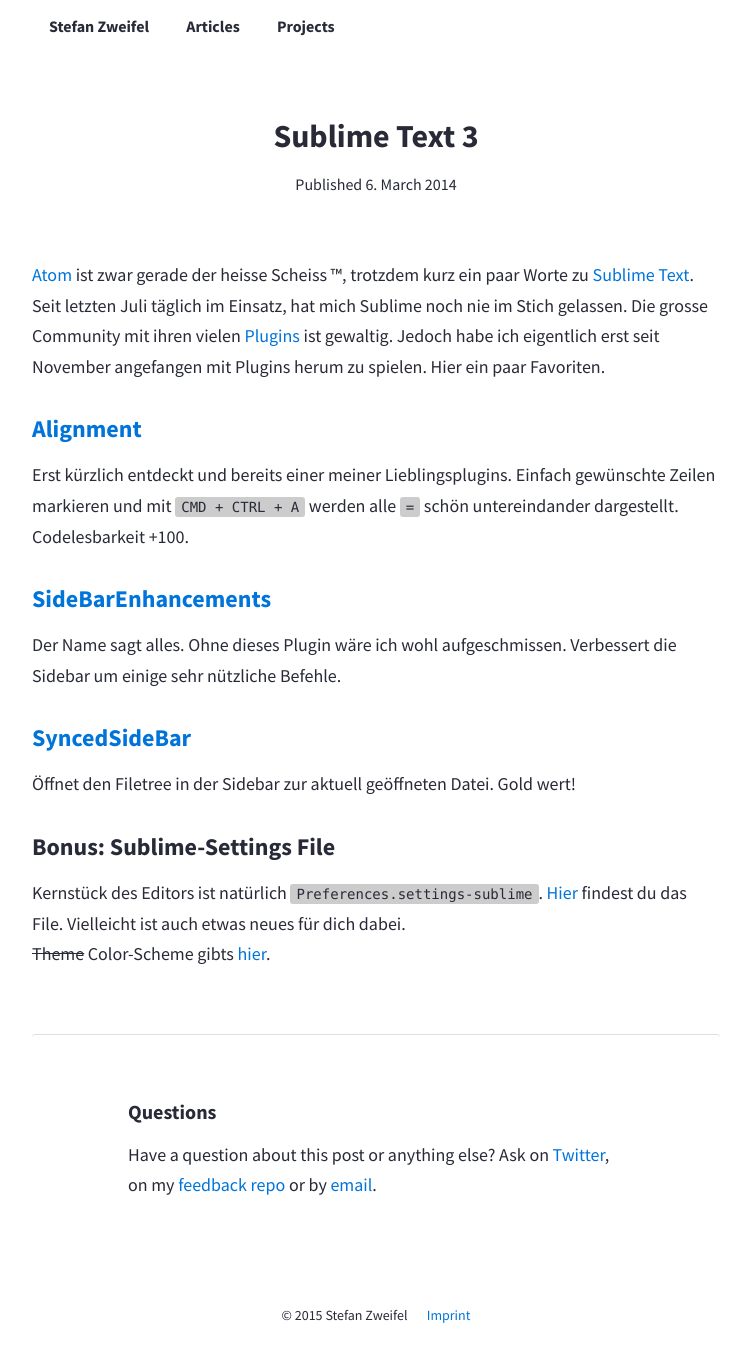
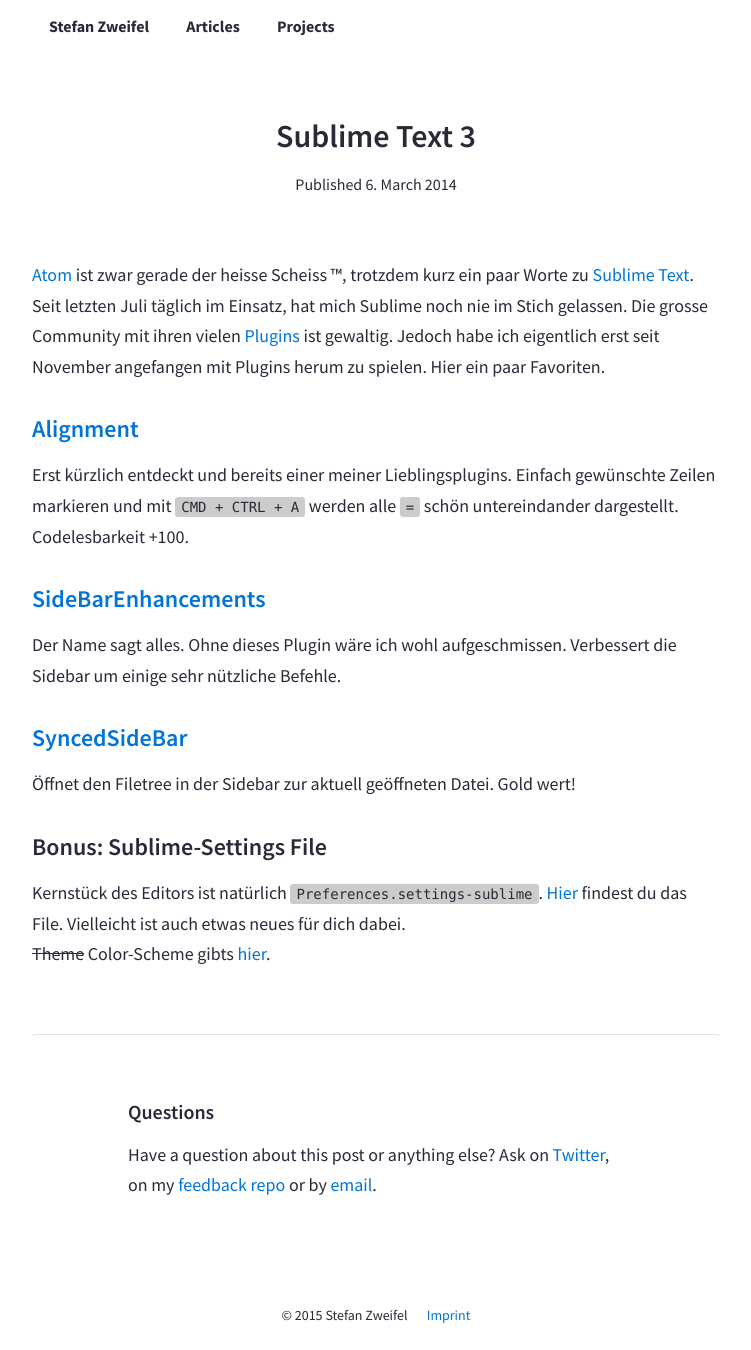
Before and after one commit to daybugging/stefanzweifel.io, a Jekyll site: the page built from _posts/2014-02-20-sublime-text.md, in a window 1280 px wide. Shown: the whole page, without its empty margins (264-1015 px from the left). Built offline with Jekyll 4.4.1, drawn with Linux system fonts in a browser that asks for light colours.

Commit message:
Fix font-weight value

```diff
--- a/_dev/sass/_basscss_defaults.scss
+++ b/_dev/sass/_basscss_defaults.scss
@@ -23,7 +23,7 @@
 $serif-family: "Merriweather", "Georgia", serif;
 $line-height: 1.5 !default;
 $heading-font-family: $font-family !default;
-$heading-font-weight: bold !default;
+$heading-font-weight: 600 !default;
 $heading-line-height: 1.25 !default;
 $monospace-font-family: 'Source Code Pro', Consolas, monospace !default;
 $h1: 2rem !default;
@@ -32,7 +32,7 @@
 $h4: 1rem !default;
 $h5: .875rem !default;
 $h6: .75rem !default;
-$bold-font-weight: bold !default;
+$bold-font-weight: 600 !default;
 $space-1: .5rem !default;
 $space-2: 1rem !default;
 $space-3: 2rem !default;
```
Also changed, not shown: css/style.css.
